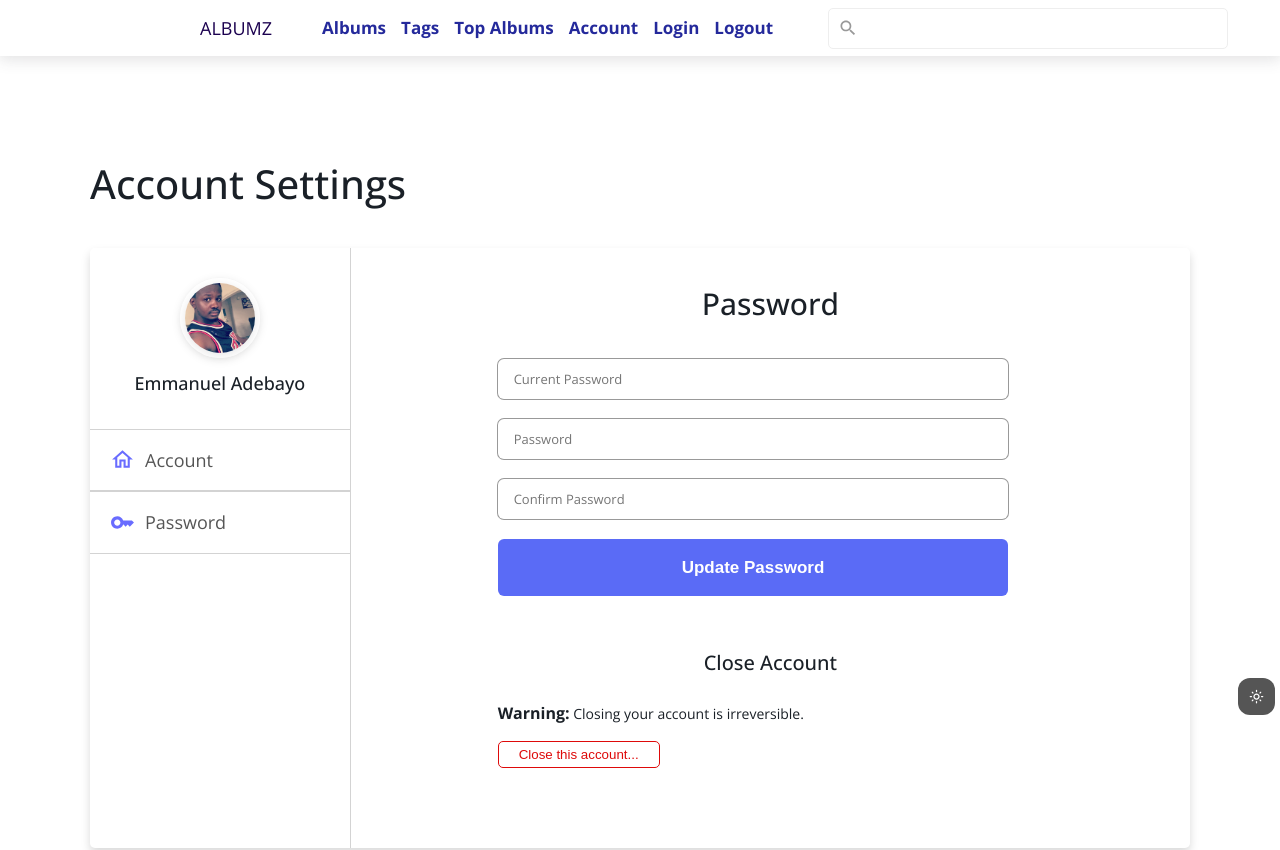
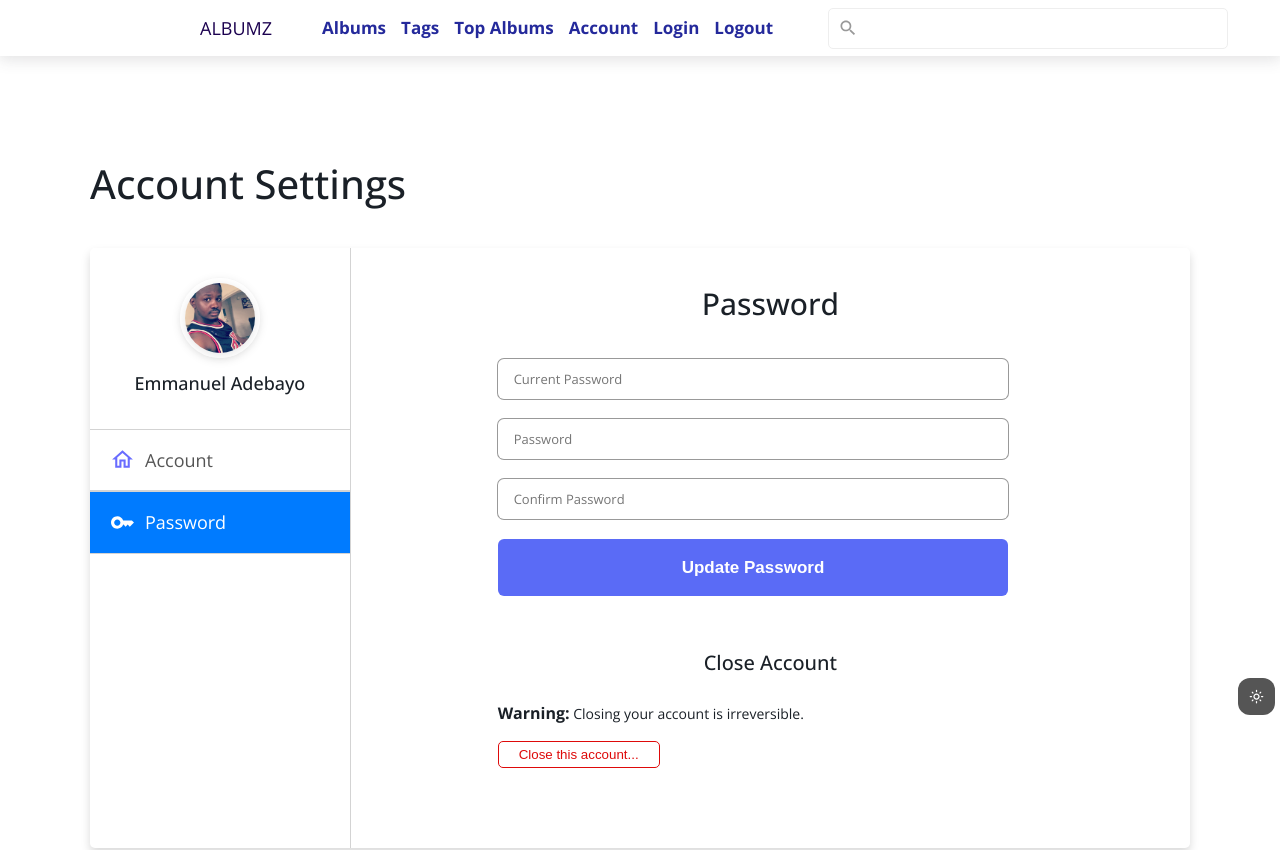
Before and after one commit to esteemayo/next-albumz-client, a Next.js app: page /auth/account/password in a window 1280 px wide. Shown: the top 850 px of the page. Built offline with nearby package versions, Linux system fonts and the light colour scheme.

Commit message:
added active class

```diff
--- a/pages/auth/account/password.jsx
+++ b/pages/auth/account/password.jsx
@@ -47,7 +47,7 @@ const UpdatePassword = () => {
                   <a className={styles.itemLink}>Account</a>
                 </Link>
               </li>
-              <li className={styles.list__item}>
+              <li className={`${styles.list__item} ${styles.active}`}>
                 <KeyOutlinedIcon className={styles.itemIcon} />
                 <Link href='/auth/account/password' passHref>
                   <a className={styles.itemLink}>Password</a>
```
